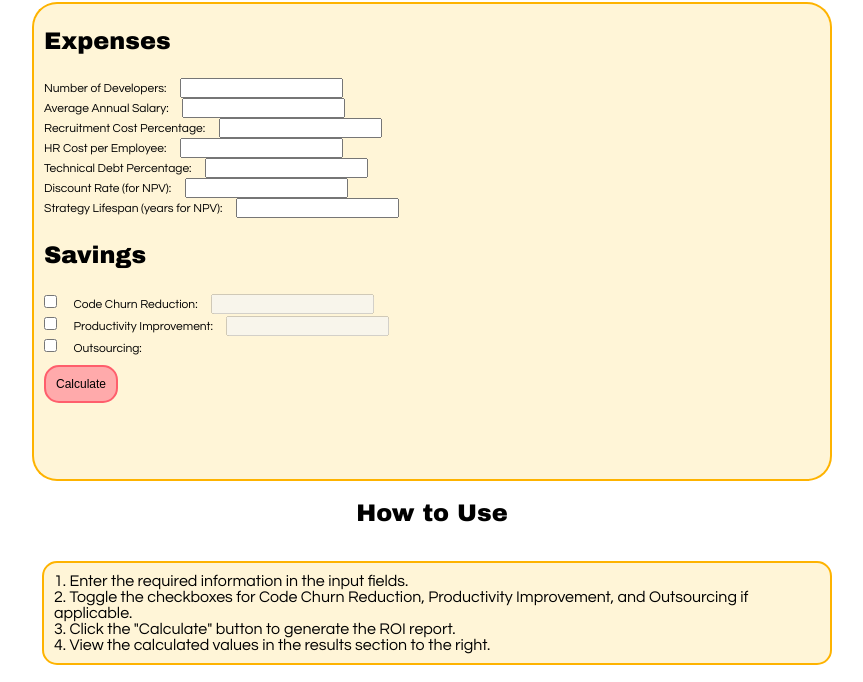
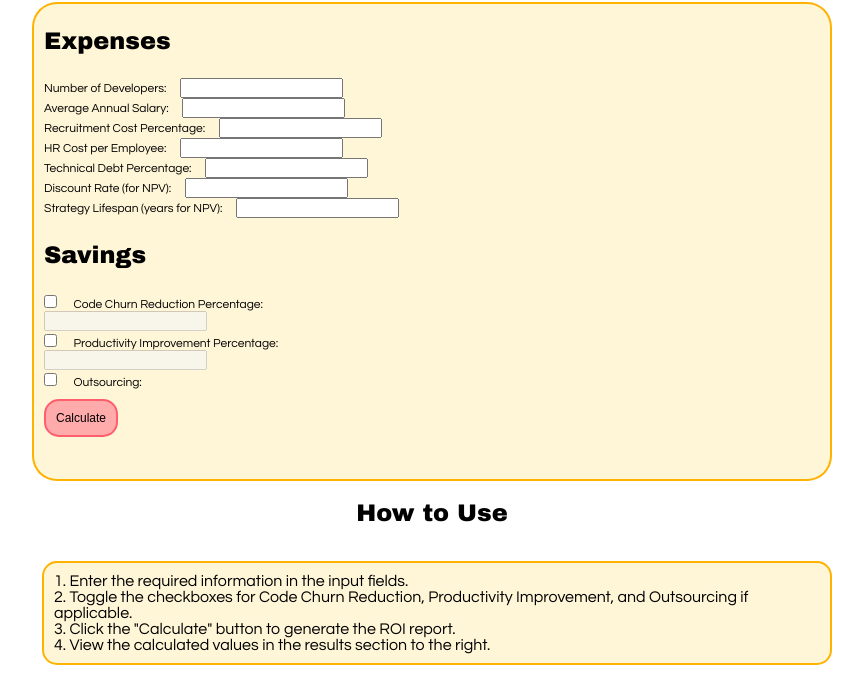
Before and after one commit to Luke-Cutter/IT-ROI-Calculator, a plain HTML site: page index.html in a window 1280 px wide. Shown: the part 76-758 px from the top of the page, without its empty margins (208-1071 px from the left). Drawn offline with Linux system fonts and the light colour scheme.

Commit message:
Update index.html

```diff
--- a/index.html
+++ b/index.html
@@ -52,13 +52,13 @@
             <h3>Savings</h3>
             <div>
                 <input type="checkbox" id="codeChurnReductionToggle" onchange="toggleInput('codeChurnReduction')">
-                <label for="codeChurnReductionToggle">Code Churn Reduction:</label>
+                <label for="codeChurnReductionToggle">Code Churn Reduction Percentage:</label>
                 <input type="number" id="codeChurnReduction" disabled>
             </div>
 
             <div>
                 <input type="checkbox" id="productivityImprovementToggle" onchange="toggleInput('productivityImprovement')">
-                <label for="productivityImprovementToggle">Productivity Improvement:</label>
+                <label for="productivityImprovementToggle">Productivity Improvement Percentage:</label>
                 <input type="number" id="productivityImprovement" disabled>
             </div>
 
```
